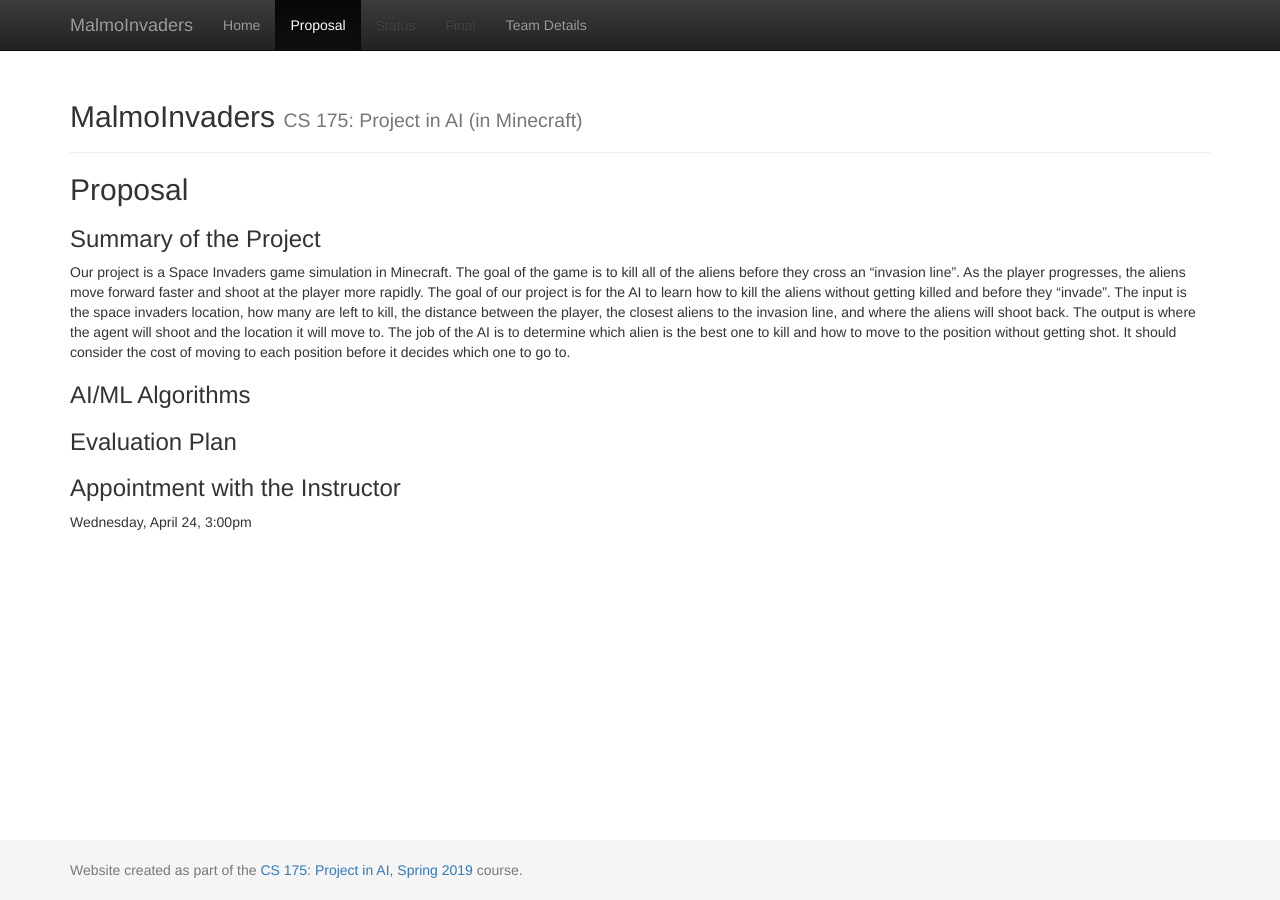
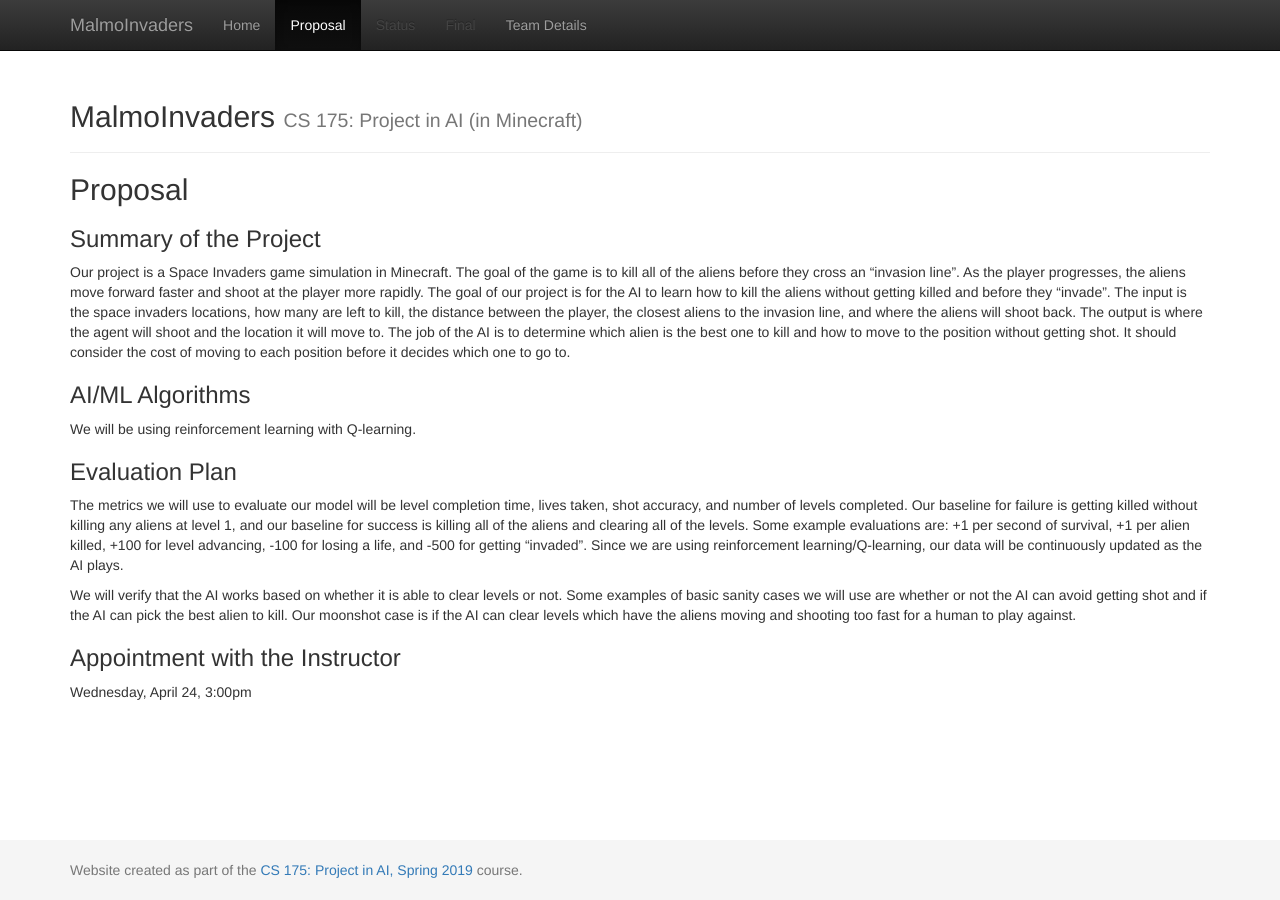
Before and after one commit to YINGDAT/CrossyCarts, a Jekyll site: the page built from docs/proposal.md, in a window 1280 px wide. Built offline with Jekyll 4.4.1, drawn with Linux system fonts in a browser that asks for light colours.

Commit message:
Update proposal.md

```diff
--- a/docs/proposal.md
+++ b/docs/proposal.md
@@ -7,11 +7,15 @@ title: Proposal
 ## {{ page.title }}
 
 ### Summary of the Project
-Our project is a Space Invaders game simulation in Minecraft. The goal of the game is to kill all of the aliens before they cross an “invasion line”. As the player progresses, the aliens move forward faster and shoot at the player more rapidly. The goal of our project is for the AI to learn how to kill the aliens without getting killed and before they “invade”. The input is the space invaders location, how many are left to kill, the distance between the player, the closest aliens to the invasion line, and where the aliens will shoot back. The output is where the agent will shoot and the location it will move to. The job of the AI is to determine which alien is the best one to kill and how to move to the position without getting shot. It should consider the cost of moving to each position before it decides which one to go to.
+Our project is a Space Invaders game simulation in Minecraft. The goal of the game is to kill all of the aliens before they cross an “invasion line”. As the player progresses, the aliens move forward faster and shoot at the player more rapidly. The goal of our project is for the AI to learn how to kill the aliens without getting killed and before they “invade”. The input is the space invaders locations, how many are left to kill, the distance between the player, the closest aliens to the invasion line, and where the aliens will shoot back. The output is where the agent will shoot and the location it will move to. The job of the AI is to determine which alien is the best one to kill and how to move to the position without getting shot. It should consider the cost of moving to each position before it decides which one to go to.
 
 ### AI/ML Algorithms
+We will be using reinforcement learning with Q-learning.
 
 ### Evaluation Plan
+The metrics we will use to evaluate our model will be level completion time, lives taken, shot accuracy, and number of levels completed. Our baseline for failure is getting killed without killing any aliens at level 1, and our baseline for success is killing all of the aliens and clearing all of the levels. Some example evaluations are: +1 per second of survival, +1 per alien killed, +100 for level advancing, -100 for losing a life, and -500 for getting “invaded”. Since we are using reinforcement learning/Q-learning, our data will be continuously updated as the AI plays.
+
+We will verify that the AI works based on whether it is able to clear levels or not. Some examples of basic sanity cases we will use are whether or not the AI can avoid getting shot and if the AI can pick the best alien to kill. Our moonshot case is if the AI can clear levels which have the aliens moving and shooting too fast for a human to play against.
 
 ### Appointment with the Instructor
 Wednesday, April 24, 3:00pm
```
